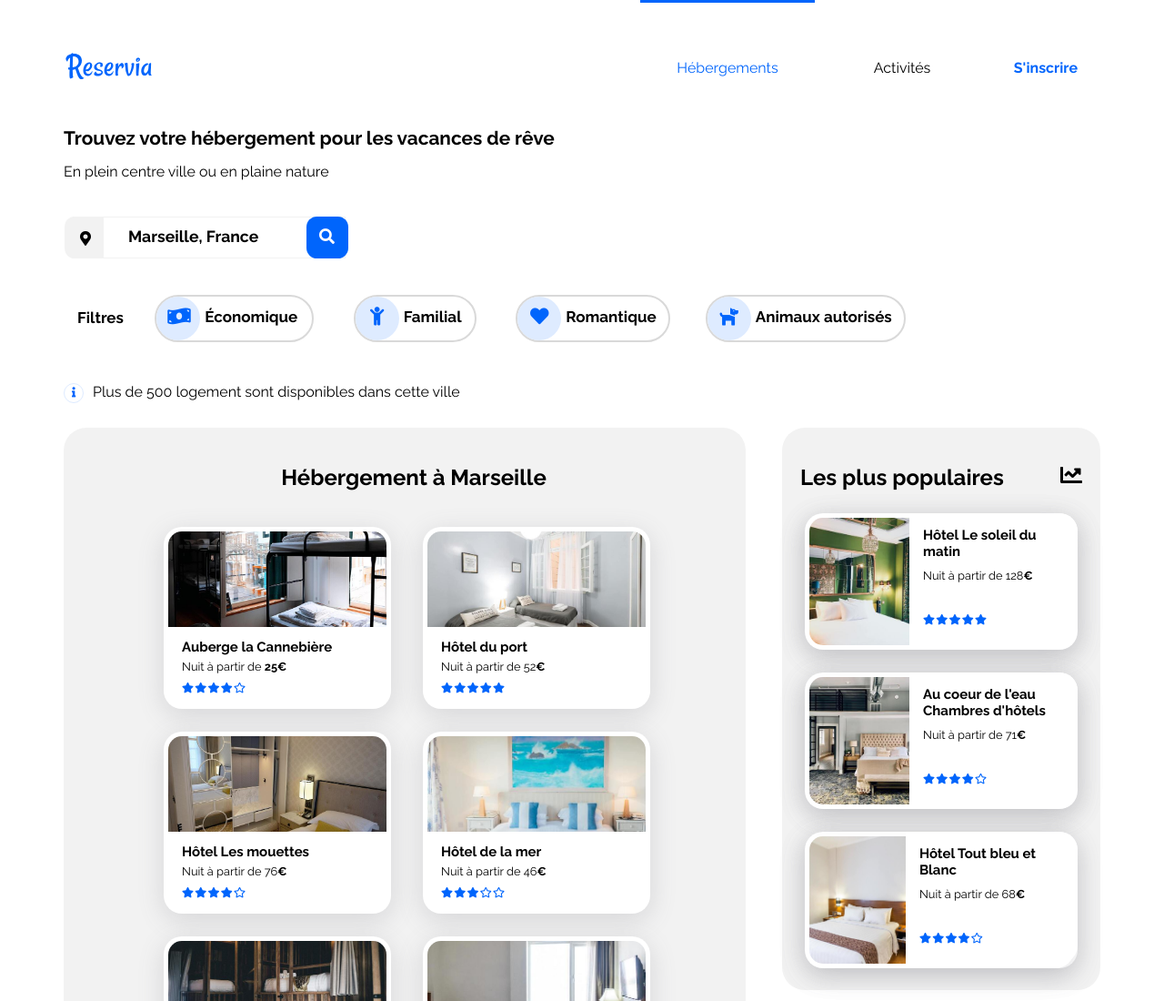
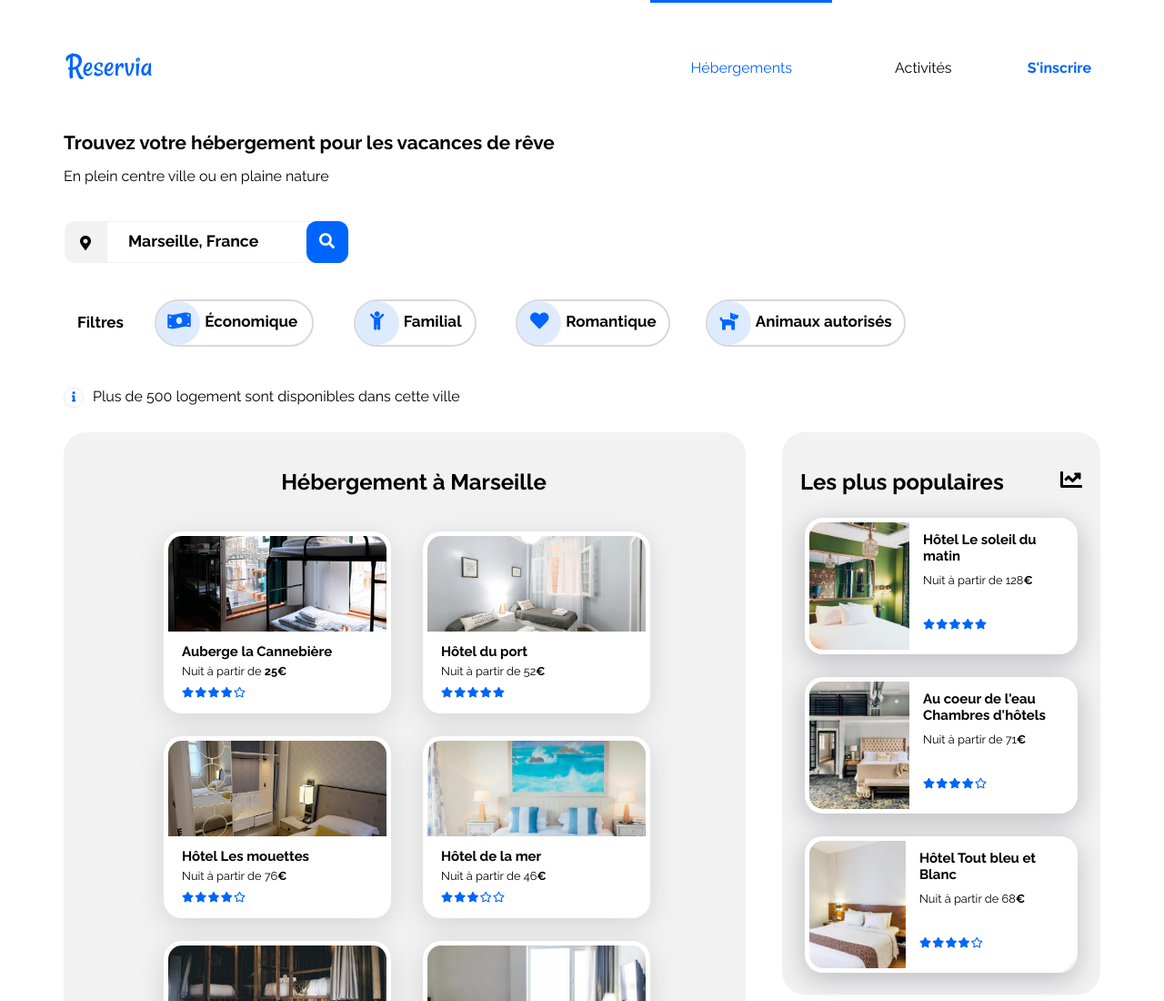
Before and after one commit to ben3211/BenoitSaby_2_08-15-2020, a plain HTML site: page index.html in a window 1280 px wide. Shown: the top 1100 px of the page at 91% size. Drawn offline with Linux system fonts and the light colour scheme.

Commit message:
V 1.4.3 correction header responsiv

```diff
--- a/index.html
+++ b/index.html
@@ -28,14 +28,11 @@
 
 <!-- body -->
 <body>
-
+    <div class="container">
         <!-- header -->
         <header>
 
-        <ul class="header">
-            <a href="#"><li class="header-logo"><img src="img/reservia.svg"></li></a>
-            <a href="#"><li class="header-item">S'inscrire</li></a>
-        </ul>
+            <div class="header-logo"><a href="#"><img src="img/reservia.svg"></a></div>
 
             <nav class="header-nav">
                 <ul class="header-nav-ul">
@@ -43,6 +40,8 @@
                     <a href="#activity"><li class="header-items-activity">Activités</li></a>
                 </ul>
             </nav>
+
+            <div class="header-item"><a href="#">S'inscrire</a></div>
 
         </header>
         <!-- header -->
@@ -291,6 +290,8 @@
 
                 </section>
             </div>
+        </div>
+    </div>
     <!-- Section-activity -->
 
     <!-- footer -->
--- a/style.css
+++ b/style.css
@@ -31,10 +31,8 @@ img {
 
 /*header*/
 
-.header {
-    display: flex;
-    justify-content: space-between;
-    align-items: center;
+.header-logo {
+    display: inline-block;
     margin: 50px 20px 40px 20px;
 }
 
@@ -46,13 +44,16 @@ img {
 .header-item {
     color: #0065fc;
     font-weight: bold;
+    float: right;
+    margin-top: 18px;
+    margin: -105px 10px 40px 20px;
 }
 
 .header-item:hover {
     transform: scale(1.2);
 }
 
-.header-nav-ul {
+.header-nav ul {
     display: flex;
 }
 
@@ -123,7 +124,7 @@ img {
 .search-bar .icon {
     float: left;
     position: absolute;
-    padding: 16px 14px 14px 17px;
+    padding: 16px 18px 14px 17px;
     background-color: #f2f2f2;
     border: none;
     border-top-left-radius: 25%;
@@ -420,6 +421,12 @@ footer li:hover {
     }
     /*general*/
 
+    /*header*/
+    .header-item {
+        margin-right: 30px;
+    }
+    /*header*/
+
     /*filter*/
     .filter .filter-menu {
         width: 100%;
@@ -518,12 +525,16 @@ footer li:hover {
         position:relative;
         top:-291px;
     }
+
+    footer {
+
+    }
 }
 
 @media all and (min-width: 1080px) {
 
     /*general*/
-    body {
+    .container {
         margin: 50px;
         max-width: 1350px;
     }
@@ -534,16 +545,37 @@ footer li:hover {
     /*general*/
 
     /*header*/
-    .header-item {
-        margin-right: 25px;;
+
+    header {
+        display:flex;
+        justify-content: space-between;
+        margin-bottom: 0px;
     }
 
-    .header-nav-ul {
-        position: absolute;
-        top: 0%;
-        right: 15%;
-        height: 100px;
-        width: 30%;
+    .header-logo {
+        margin-top: 0px;
+    }
+
+    .header-item {
+        margin-top: 15px;
+    }
+
+    .header-nav {
+        width: 400px;
+        margin-top: -50px;
+        margin-right: -45%;
+    }
+
+    .header-items.active {
+        border-bottom: none;
+    }
+
+    .header-items-activity {
+        border-bottom: none;
+    }
+
+    .header-items-activity:hover {
+        border-bottom: none;
     }
 
     .header-items.active {
@@ -556,13 +588,13 @@ footer li:hover {
         border-bottom: none;
         padding-top: 65px;
     }
-
-    .header-items-activity:hover {
-        border-bottom: none;
-    }
     /*header*/
 
     /*section-menu*/
+    .menu {
+        margin-top: 5px;
+    }
+
     .filter {
         display: flex;
         width: 950px;
@@ -624,9 +656,15 @@ footer li:hover {
     .more a {
         margin-left: 20px;
     }
+    /*section-hostel*/
 
+    /*footer*/
+    footer {
+        max-width: 1500px;
+        margin-left: 0px;
+    }
+    /*footer*/
 
-    /*section-hostel*/
     @media all and (min-width: 1260px) {
 
     /*Section-activity*/
@@ -635,14 +673,6 @@ footer li:hover {
     }
     /*Section-activity*/
     }
-
-
-    /*footer*/
-    footer {
-        left: 0;
-        text-align: left;
-    }
-    /*footer*/
 }
 
 @media all and (min-width: 1260px) {
```
Lines whose indentation alone changed are shown as unchanged.
